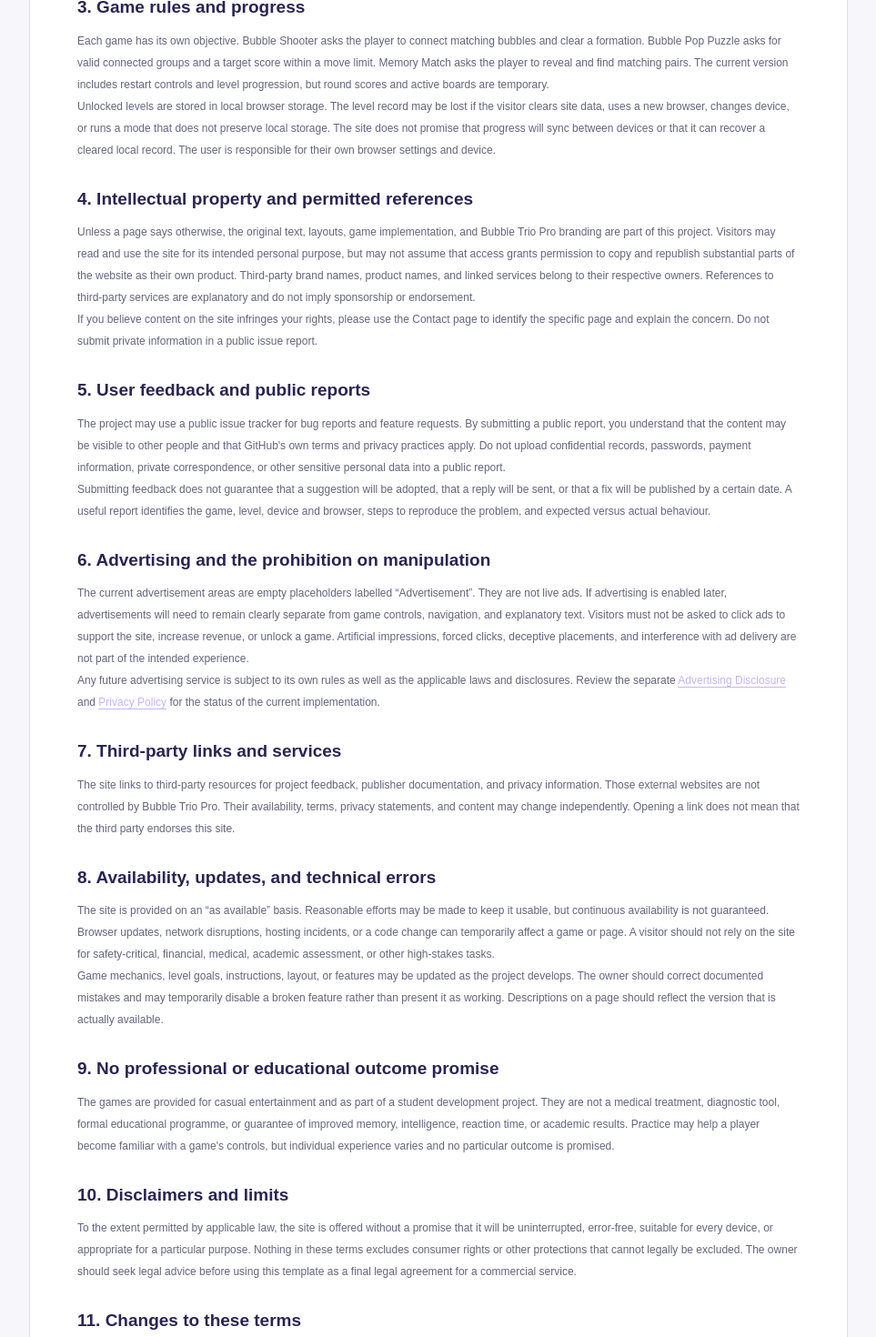
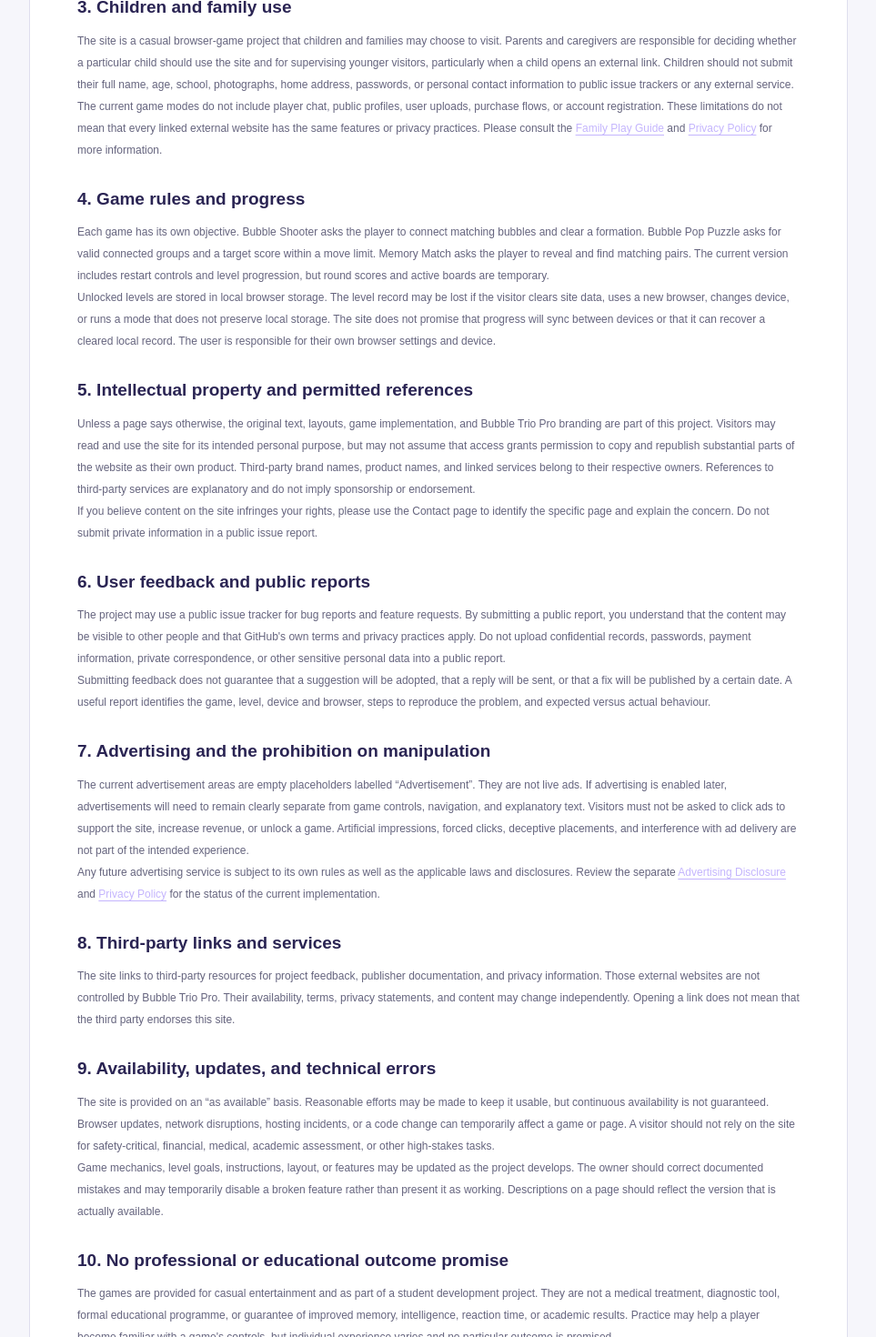
Before and after one commit to websiite01-tech/bubble-trio-pro, a Next.js app: page /terms in a window 1280 px wide. Shown: the part 740-2210 px from the top of the page at 91% size, without its empty margins (158-1121 px from the left). Built offline with nearby package versions, Linux system fonts and the light colour scheme; no server answers.

Commit message:
policy: add family-use and external-link terms for children

```diff
--- a/app/terms/page.js
+++ b/app/terms/page.js
@@ -20,39 +20,43 @@
       <p>You may use the site for lawful personal entertainment and to read its content. When using the controls, follow the instructions shown on the page and do not attempt to interfere with other visitors or with the operation of the website. If a game does not work in your browser, you may stop playing, restart a round, or report a reproducible issue through the Contact page.</p>
       <p>The game portal does not currently offer user registration, public player accounts, online matchmaking, player chat, in-game purchases, payment functions, or a cloud leaderboard. Any descriptions of possible future services do not create an obligation to implement them.</p>
 
-      <h2>3. Game rules and progress</h2>
+      <h2>3. Children and family use</h2>
+      <p>The site is a casual browser-game project that children and families may choose to visit. Parents and caregivers are responsible for deciding whether a particular child should use the site and for supervising younger visitors, particularly when a child opens an external link. Children should not submit their full name, age, school, photographs, home address, passwords, or personal contact information to public issue trackers or any external service.</p>
+      <p>The current game modes do not include player chat, public profiles, user uploads, purchase flows, or account registration. These limitations do not mean that every linked external website has the same features or privacy practices. Please consult the <a className="inline-link" href="/family-guide">Family Play Guide</a> and <a className="inline-link" href="/privacy">Privacy Policy</a> for more information.</p>
+
+      <h2>4. Game rules and progress</h2>
       <p>Each game has its own objective. Bubble Shooter asks the player to connect matching bubbles and clear a formation. Bubble Pop Puzzle asks for valid connected groups and a target score within a move limit. Memory Match asks the player to reveal and find matching pairs. The current version includes restart controls and level progression, but round scores and active boards are temporary.</p>
       <p>Unlocked levels are stored in local browser storage. The level record may be lost if the visitor clears site data, uses a new browser, changes device, or runs a mode that does not preserve local storage. The site does not promise that progress will sync between devices or that it can recover a cleared local record. The user is responsible for their own browser settings and device.</p>
 
-      <h2>4. Intellectual property and permitted references</h2>
+      <h2>5. Intellectual property and permitted references</h2>
       <p>Unless a page says otherwise, the original text, layouts, game implementation, and Bubble Trio Pro branding are part of this project. Visitors may read and use the site for its intended personal purpose, but may not assume that access grants permission to copy and republish substantial parts of the website as their own product. Third-party brand names, product names, and linked services belong to their respective owners. References to third-party services are explanatory and do not imply sponsorship or endorsement.</p>
       <p>If you believe content on the site infringes your rights, please use the Contact page to identify the specific page and explain the concern. Do not submit private information in a public issue report.</p>
 
-      <h2>5. User feedback and public reports</h2>
+      <h2>6. User feedback and public reports</h2>
       <p>The project may use a public issue tracker for bug reports and feature requests. By submitting a public report, you understand that the content may be visible to other people and that GitHub's own terms and privacy practices apply. Do not upload confidential records, passwords, payment information, private correspondence, or other sensitive personal data into a public report.</p>
       <p>Submitting feedback does not guarantee that a suggestion will be adopted, that a reply will be sent, or that a fix will be published by a certain date. A useful report identifies the game, level, device and browser, steps to reproduce the problem, and expected versus actual behaviour.</p>
 
-      <h2>6. Advertising and the prohibition on manipulation</h2>
+      <h2>7. Advertising and the prohibition on manipulation</h2>
       <p>The current advertisement areas are empty placeholders labelled “Advertisement”. They are not live ads. If advertising is enabled later, advertisements will need to remain clearly separate from game controls, navigation, and explanatory text. Visitors must not be asked to click ads to support the site, increase revenue, or unlock a game. Artificial impressions, forced clicks, deceptive placements, and interference with ad delivery are not part of the intended experience.</p>
       <p>Any future advertising service is subject to its own rules as well as the applicable laws and disclosures. Review the separate <a className="inline-link" href="/advertising-disclosure">Advertising Disclosure</a> and <a className="inline-link" href="/privacy">Privacy Policy</a> for the status of the current implementation.</p>
 
-      <h2>7. Third-party links and services</h2>
+      <h2>8. Third-party links and services</h2>
       <p>The site links to third-party resources for project feedback, publisher documentation, and privacy information. Those external websites are not controlled by Bubble Trio Pro. Their availability, terms, privacy statements, and content may change independently. Opening a link does not mean that the third party endorses this site.</p>
 
-      <h2>8. Availability, updates, and technical errors</h2>
+      <h2>9. Availability, updates, and technical errors</h2>
       <p>The site is provided on an “as available” basis. Reasonable efforts may be made to keep it usable, but continuous availability is not guaranteed. Browser updates, network disruptions, hosting incidents, or a code change can temporarily affect a game or page. A visitor should not rely on the site for safety-critical, financial, medical, academic assessment, or other high-stakes tasks.</p>
       <p>Game mechanics, level goals, instructions, layout, or features may be updated as the project develops. The owner should correct documented mistakes and may temporarily disable a broken feature rather than present it as working. Descriptions on a page should reflect the version that is actually available.</p>
 
-      <h2>9. No professional or educational outcome promise</h2>
+      <h2>10. No professional or educational outcome promise</h2>
       <p>The games are provided for casual entertainment and as part of a student development project. They are not a medical treatment, diagnostic tool, formal educational programme, or guarantee of improved memory, intelligence, reaction time, or academic results. Practice may help a player become familiar with a game's controls, but individual experience varies and no particular outcome is promised.</p>
 
-      <h2>10. Disclaimers and limits</h2>
+      <h2>11. Disclaimers and limits</h2>
       <p>To the extent permitted by applicable law, the site is offered without a promise that it will be uninterrupted, error-free, suitable for every device, or appropriate for a particular purpose. Nothing in these terms excludes consumer rights or other protections that cannot legally be excluded. The owner should seek legal advice before using this template as a final legal agreement for a commercial service.</p>
 
-      <h2>11. Changes to these terms</h2>
+      <h2>12. Changes to these terms</h2>
       <p>These terms may be revised when the site, its content, or its integrations change. The owner maintains the public policy date through <code>app/site-config.js</code>. Material changes should be reflected in the document and communicated through the site where appropriate. Continued use after an update is subject to applicable law and any rights that cannot be waived.</p>
 
-      <h2>12. Contact and related policies</h2>
+      <h2>13. Contact and related policies</h2>
       <p>For general feedback, bug reports, or questions about these terms, visit the <a className="inline-link" href="/contact">Contact page</a>. Also read the <a className="inline-link" href="/privacy">Privacy Policy</a>, <a className="inline-link" href="/cookie-policy">Cookie Policy</a>, <a className="inline-link" href="/advertising-disclosure">Advertising Disclosure</a>, and <a className="inline-link" href="/disclaimer">Disclaimer</a>.</p>
     </article>
   );
```
